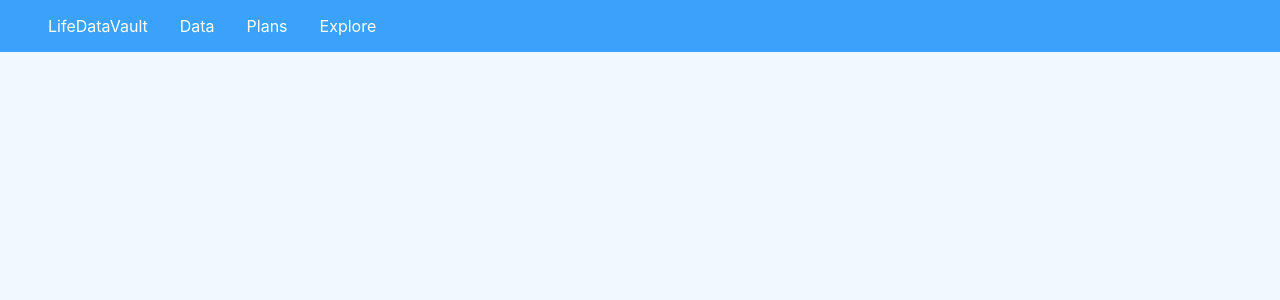
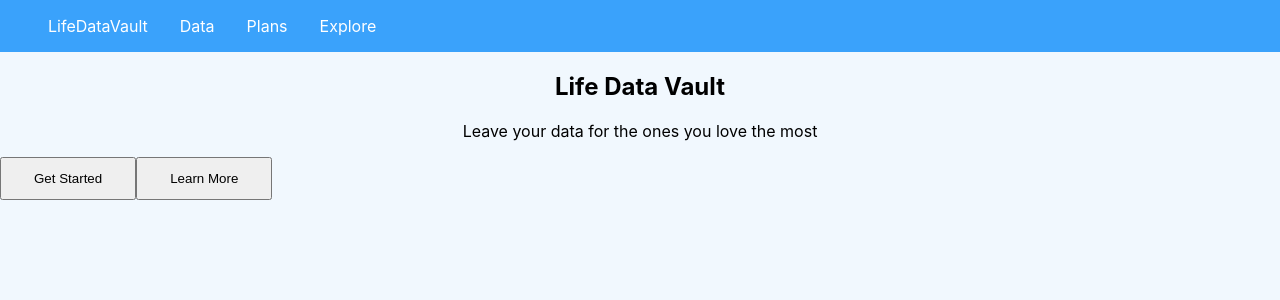
Before and after one commit to nickmo12/LDV-Project, a React (Create React App) app in the folder ldv-app/: page / in a window 1280 px wide. Shown: the top 300 px of the page. Built offline with nearby package versions, Linux system fonts and the light colour scheme.

Commit message:
react-router change added

```diff
--- a/ldv-app/src/App.js
+++ b/ldv-app/src/App.js
@@ -12,7 +12,7 @@ export default function App(){
     <Router>
       <nav id="navbar">
           <a>
-            <Link to="/ldv">LifeDataVault</Link>
+            <Link to="/">LifeDataVault</Link>
           </a>
           <a>
             <Link to="/data">Data</Link>
@@ -29,7 +29,7 @@ export default function App(){
       </nav>
 
       <Routes>
-        <Route exact path="/ldv" element={<Home/>} />
+        <Route exact path="/" element={<Home/>} />
         <Route exact path="/plans" element={<Plans/>} />
         <Route exact path="/explore" element={<Explore/>} />
         <Route exact path="/login" element={<Login/>} />
```
